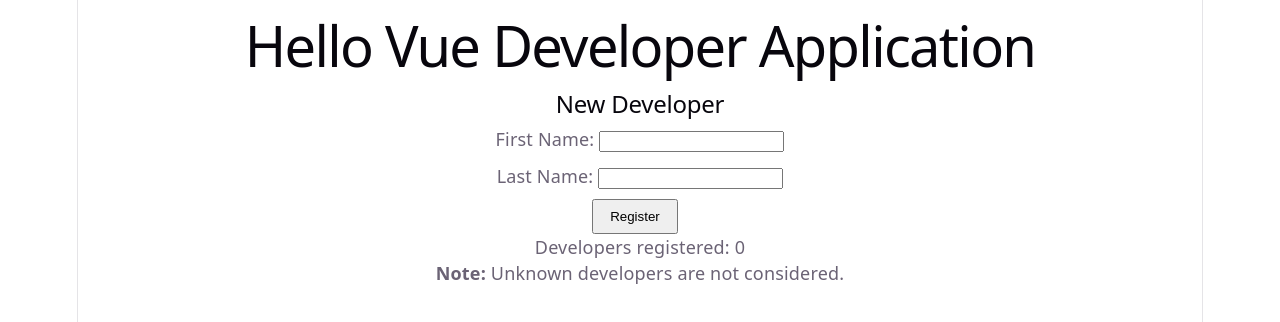
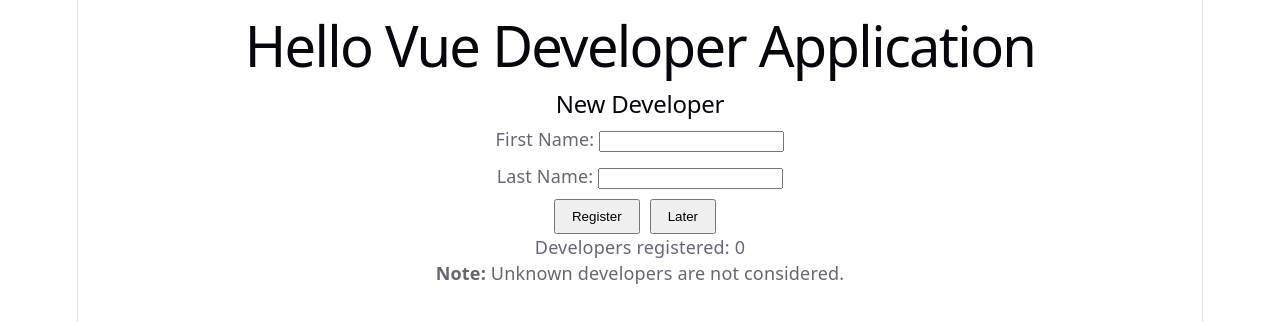
Before and after one commit to sebita97788/hello-vue-developer, a Vue app: page / in a window 1280 px wide. Shown: the top 322 px of the page. Built offline with nearby package versions, Linux system fonts and the light colour scheme.

Commit message:
feat(developer-registration): add defer registration handler and later button.

```diff
--- a/src/greetings/presentation/components/developer-registration.vue
+++ b/src/greetings/presentation/components/developer-registration.vue
@@ -6,7 +6,7 @@ const firstName = ref("");
 const lastName = ref("");
 const errorMessage = ref("");
 
-const emit = defineEmits(["developer-registered"]);
+const emit = defineEmits(["developer-registered", "registration-deferred"]);
 
 function clearFields() {
   firstName.value = "";
@@ -23,6 +23,11 @@ function submitRegistrationRequest() {
   } else {
     errorMessage.value = "Please provide both first name and last name.";
   }
+}
+
+function deferRegistration() {
+  emit('registration-deferred', { developer: null});
+  clearFields();
 }
 </script>
 
@@ -42,6 +47,7 @@ function submitRegistrationRequest() {
         </div>
         <div class="actions">
           <button type="submit">Register</button>
+          <button type="button" @click="deferRegistration">Later</button>
         </div>
       </form>
       <p v-if="errorMessage" class="error" role="alert">{{ errorMessage }}</p>
```
